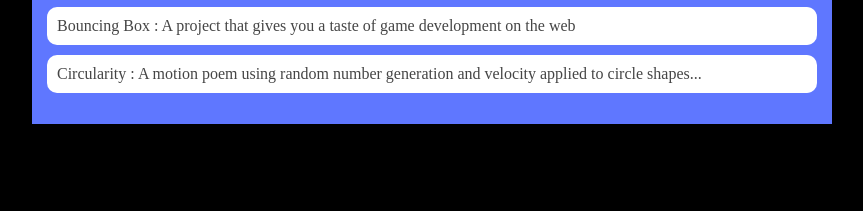
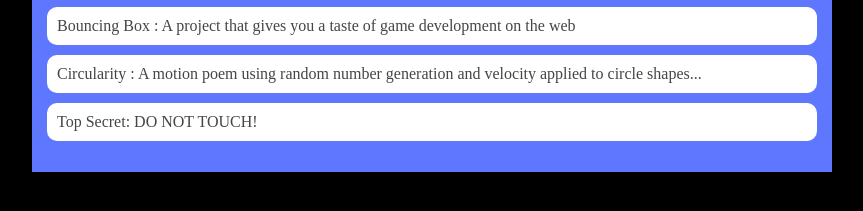
Before and after one commit to JulianSnyder123/juliansnyder123.github.io, a plain HTML site: page portfolio.html in a window 1280 px wide. Shown: the part 241-452 px from the top of the page, without its empty margins (208-1071 px from the left). Drawn offline with Linux system fonts and the light colour scheme.

Commit message:
describe your changes here

```diff
--- a/portfolio.html
+++ b/portfolio.html
@@ -101,6 +101,7 @@
                         <li><a href="projects/platformer/index.html">Platformer : A cannon - dodging, collectible - grabbing adventure game for Halleb0t</a></li>
                         <li><a href="projects/bouncing-box/">Bouncing Box : A project that gives you a taste of game development on the web </a></li>
                         <li><a href="projects/circularity/">Circularity : A motion poem using random number generation and velocity applied to circle shapes...</a></li>
+                        <li><a href="https://www.youtube.com/watch?v=dQw4w9WgXcQ">Top Secret: DO NOT TOUCH!</a></li>
                     </ul>
                 </div>
             </main>
```
